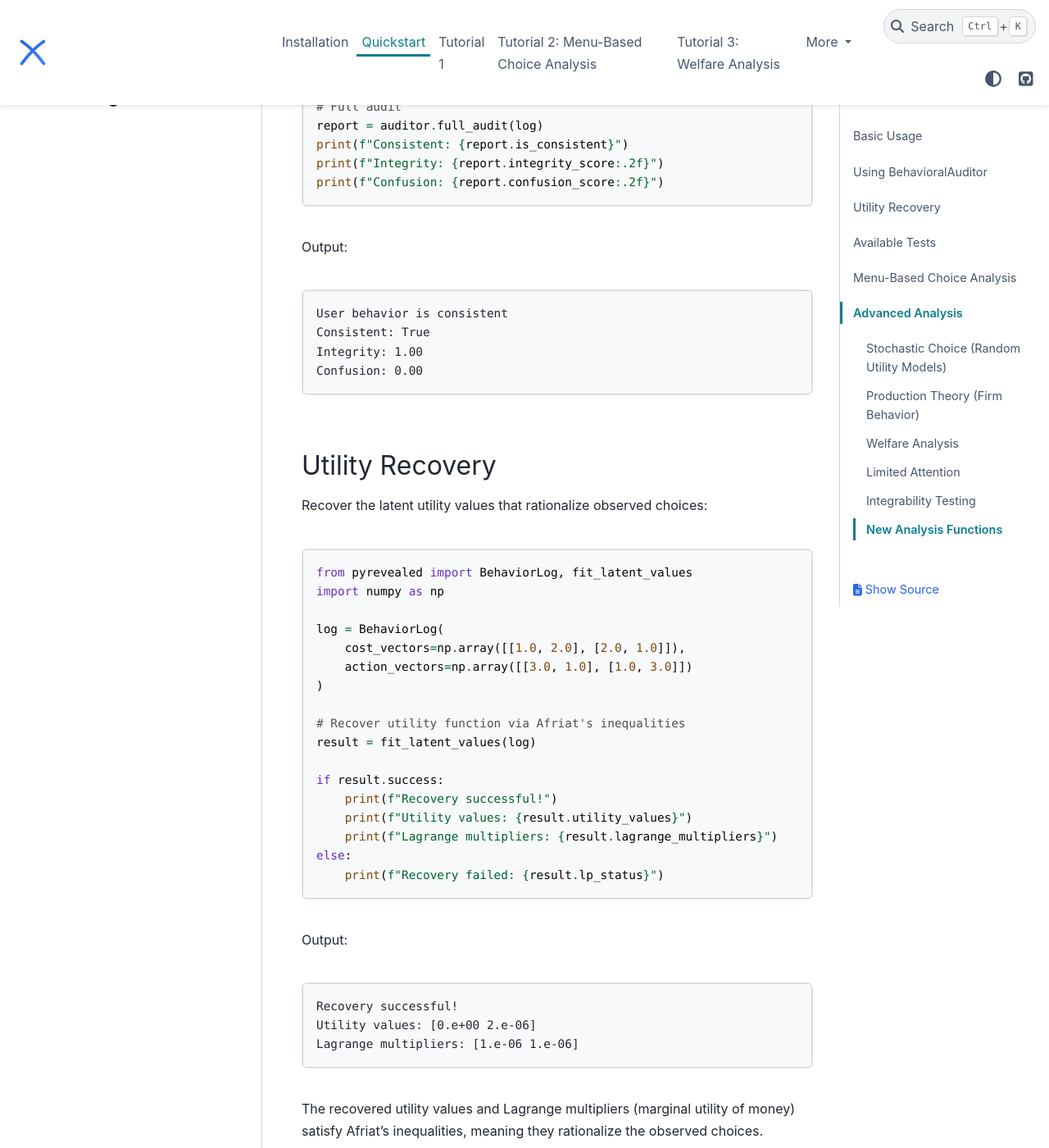
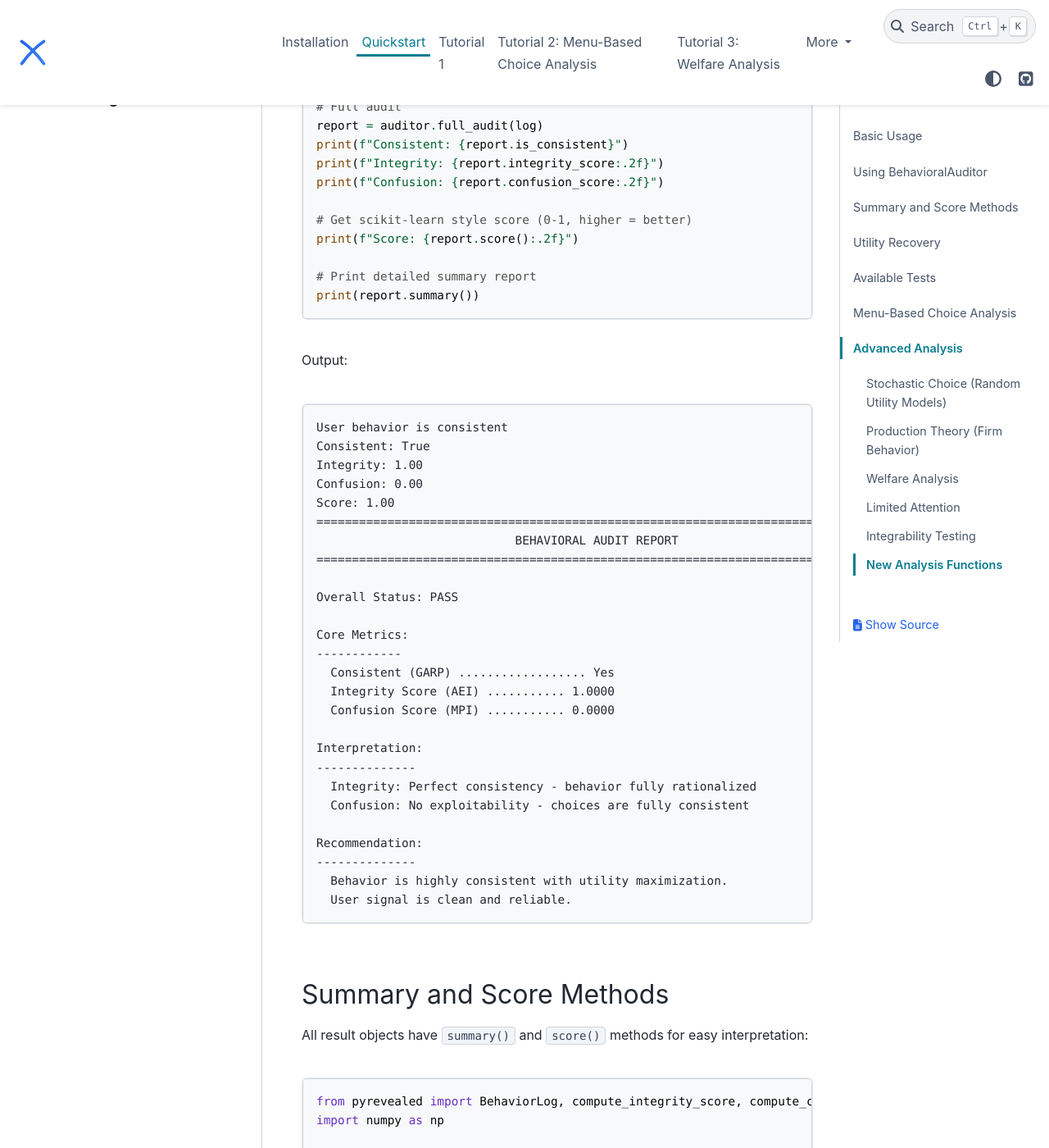
Before and after one commit to rawatpranjal/PyRevealed, a Sphinx documentation site: the page built from docs/quickstart.rst, in a window 1280 px wide and 1400 px high, scrolled down 1675 px. Shown: the whole window at 82% size. Built offline with Sphinx 7.4.7 and the PyData theme 0.15.4, drawn with Linux system fonts in a browser that asks for light colours; some of the changed text lies outside the part shown.

Commit message:
Add summary() and score() examples to quickstart docs
Show usage of report.summary() and report.score() methods
with example output in the BehavioralAuditor section.

Co-Authored-By: Claude Opus 4.5 <noreply@anthropic.com>

```diff
--- a/docs/quickstart.rst
+++ b/docs/quickstart.rst
@@ -70,6 +70,12 @@ For a higher-level API:
    print(f"Integrity: {report.integrity_score:.2f}")
    print(f"Confusion: {report.confusion_score:.2f}")
 
+   # Get scikit-learn style score (0-1, higher = better)
+   print(f"Score: {report.score():.2f}")
+
+   # Print detailed summary report
+   print(report.summary())
+
 Output:
 
 .. code-block:: text
@@ -78,6 +84,73 @@ Output:
    Consistent: True
    Integrity: 1.00
    Confusion: 0.00
+   Score: 1.00
+   ================================================================================
+                               BEHAVIORAL AUDIT REPORT
+   ================================================================================
+
+   Overall Status: PASS
+
+   Core Metrics:
+   ------------
+     Consistent (GARP) .................. Yes
+     Integrity Score (AEI) ........... 1.0000
+     Confusion Score (MPI) ........... 0.0000
+
+   Interpretation:
+   --------------
+     Integrity: Perfect consistency - behavior fully rationalized
+     Confusion: No exploitability - choices are fully consistent
+
+   Recommendation:
+   --------------
+     Behavior is highly consistent with utility maximization.
+     User signal is clean and reliable.
+
+Summary and Score Methods
+-------------------------
+
+All result objects have ``summary()`` and ``score()`` methods for easy interpretation:
+
+.. code-block:: python
+
+   from pyrevealed import BehaviorLog, compute_integrity_score, compute_confusion_metric
+   import numpy as np
+
+   log = BehaviorLog(
+       cost_vectors=np.array([[1.0, 2.0], [2.0, 1.0]]),
+       action_vectors=np.array([[3.0, 1.0], [1.0, 3.0]])
+   )
+
+   # Get integrity result
+   result = compute_integrity_score(log)
+
+   # Scikit-learn compatible score (0-1)
+   print(f"Score: {result.score():.2f}")  # 1.00
+
+   # Human-readable summary
+   print(result.summary())
+
+Output:
+
+.. code-block:: text
+
+   Score: 1.00
+   ================================================================================
+                            AFRIAT EFFICIENCY INDEX REPORT
+   ================================================================================
+
+   Status: PERFECT (AEI = 1.0)
+
+   Metrics:
+   -------
+     Efficiency Index (AEI) ........... 1.0000
+     Waste Fraction ................... 0.0000
+     Perfectly Consistent ................ Yes
+
+   Interpretation:
+   --------------
+     Perfect consistency - behavior fully rationalized by utility maximization
 
 Utility Recovery
 ----------------
```
